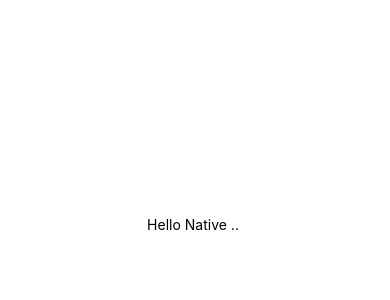
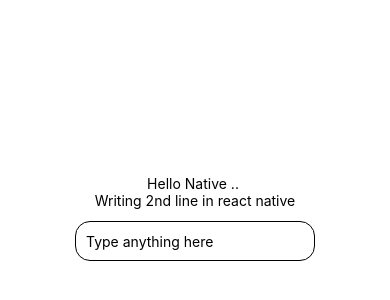
Before and after one commit to kawsarm104/react-native, a React Native app: screen / in a window 390 px wide. Shown: the part 198-498 px from the top of the page. Built offline with nearby package versions, Linux system fonts and the light colour scheme.

Commit message:
created a textinput

```diff
--- a/App.js
+++ b/App.js
@@ -1,10 +1,18 @@
 import { StatusBar } from 'expo-status-bar';
 import { StyleSheet, Text, View } from 'react-native';
+import { TextInput } from 'react-native-web';
 
 export default function App() {
   return (
     <View style={styles.container}>
       <Text>Hello Native .. </Text>
+      <Text>Writing 2nd line in react native</Text>
+      < TextInput
+         style={styles.input}
+          placeholder="Type anything here"
+       />
+
+
       <StatusBar style="auto" />
     </View>
   );
@@ -17,4 +25,11 @@ const styles = StyleSheet.create({
     alignItems: 'center',
     justifyContent: 'center',
   },
+  input: {
+    height: 40,
+    margin: 12,
+    borderWidth: 1,
+    padding: 10,
+    borderRadius:15
+  },
 });
```
